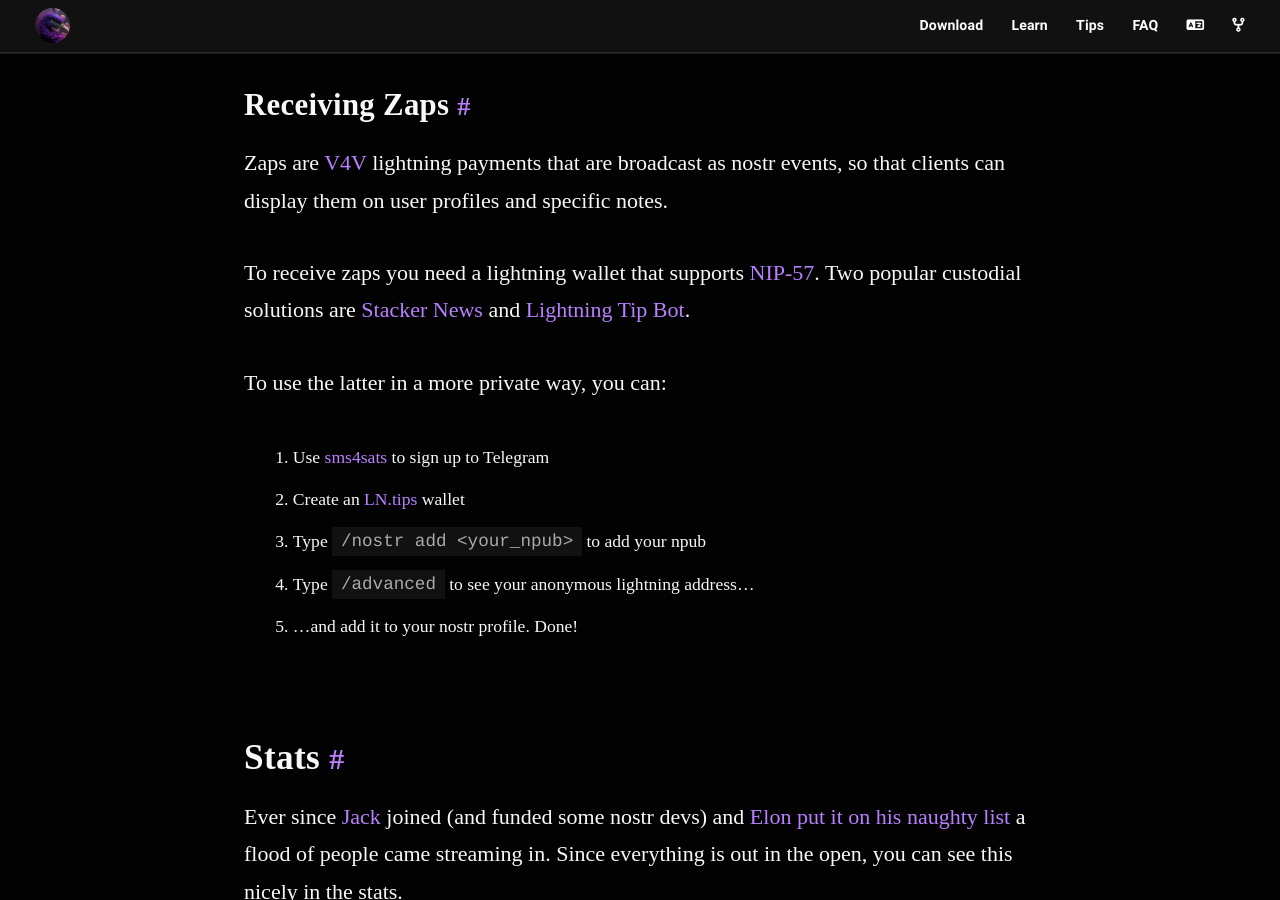
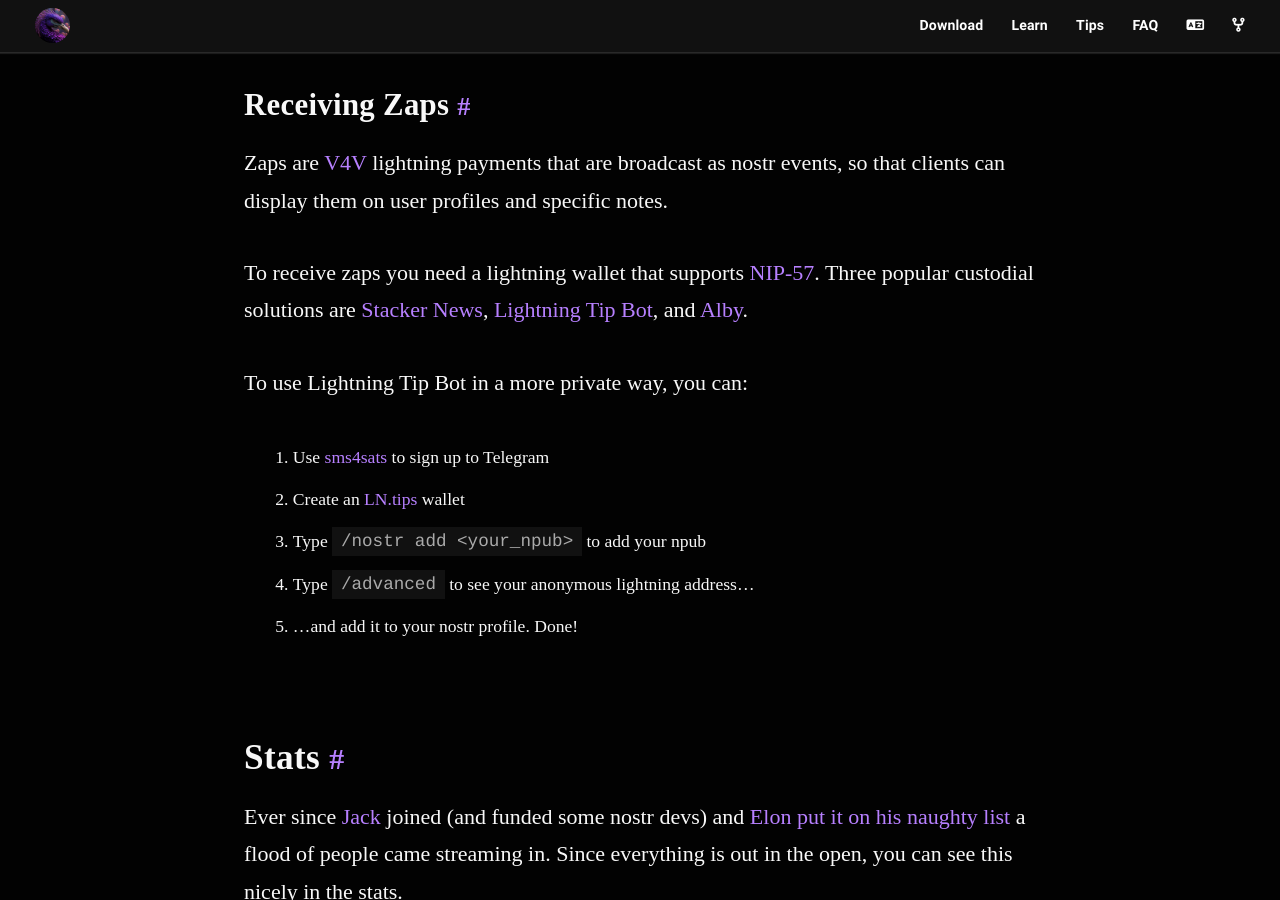
Before and after one commit to nostr-resources/nostr-resources.github.io, a Jekyll site: the page built from index.md, in a window 1280 px wide and 900 px high, scrolled down 9009 px. Built offline with Jekyll 4.4.1, drawn with Linux system fonts in a browser that asks for light colours; some web fonts are replaced.

Commit message:
Add Alby to list of zap-enabled wallets
Resolves #27

```diff
--- a/index.md
+++ b/index.md
@@ -254,11 +254,13 @@ as nostr events, so that clients can display them on user profiles and specific
 notes.
 
 To receive zaps you need a lightning wallet that supports
-[NIP-57](https://github.com/nostr-protocol/nips/blob/master/57.md). Two popular
-custodial solutions are [Stacker News](https://stacker.news) and [Lightning Tip
-Bot](https://ln.tips).
+[NIP-57](https://github.com/nostr-protocol/nips/blob/master/57.md).
+Three popular custodial solutions are
+[Stacker News](https://stacker.news),
+[Lightning Tip Bot](https://ln.tips),
+and [Alby](https://getalby.com/).
 
-To use the latter in a more private way, you can:
+To use Lightning Tip Bot in a more private way, you can:
 
 1. Use [sms4sats](https://sms4sats.com/) to sign up to Telegram
 2. Create an [LN.tips](https://ln.tips) wallet
```
